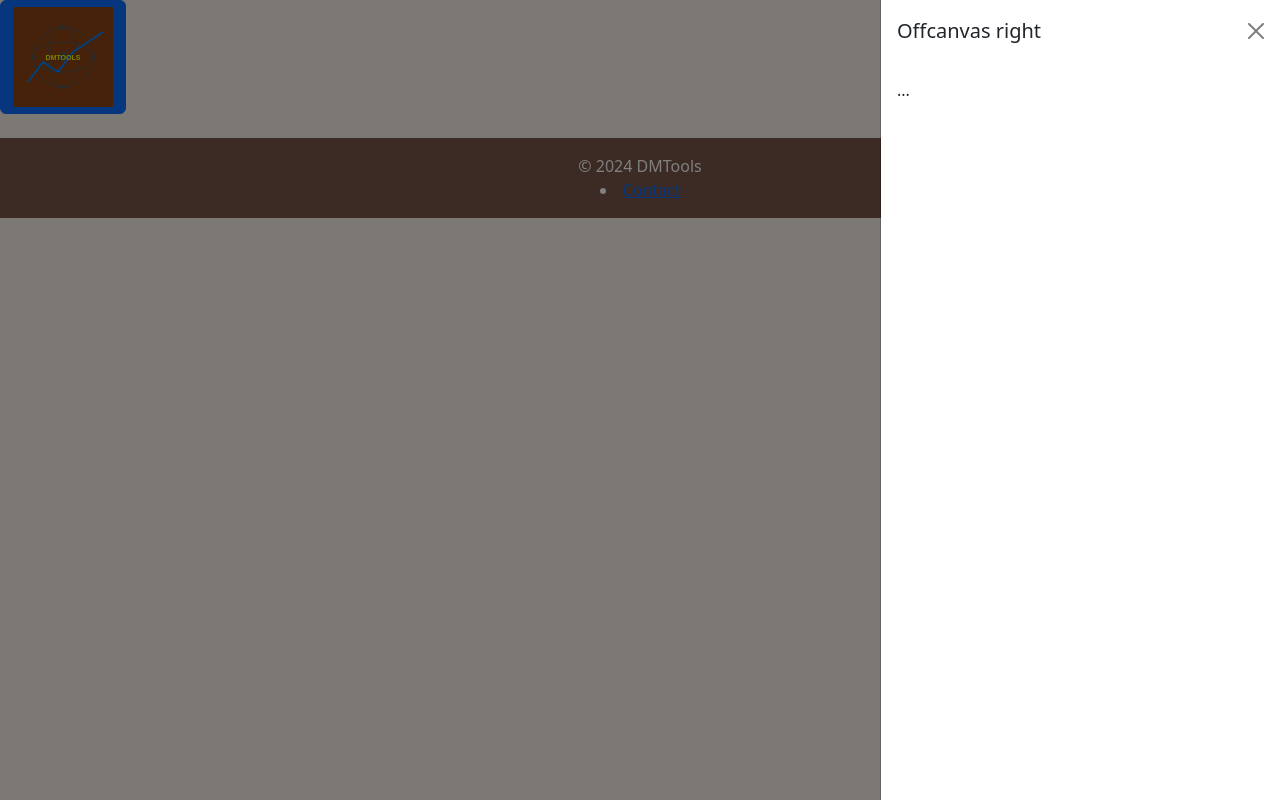
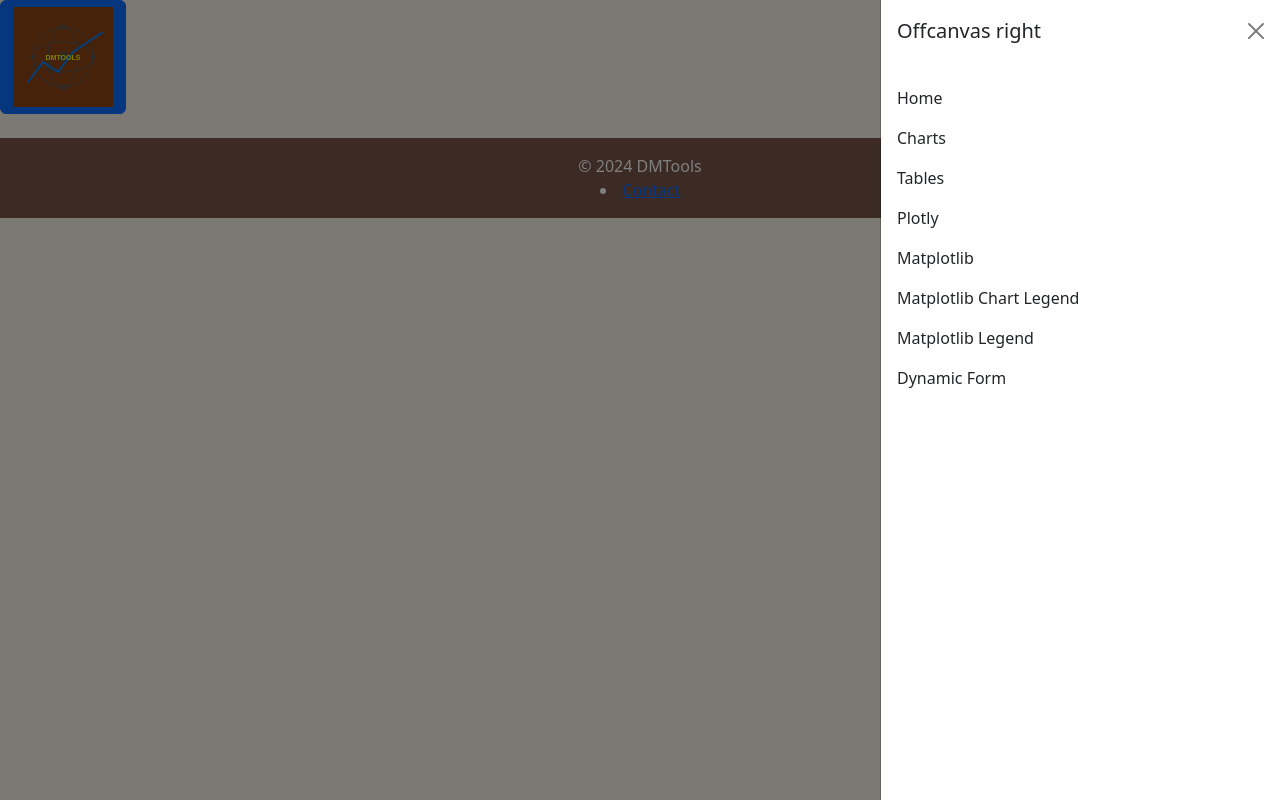
Before and after one commit to andrewcgaitskell/python_flask_charting, a Flask app: page / in a window 1280 px wide, after a click on "DMTOOLS". Run offline with Flask 3, Linux system fonts and the light colour scheme.

Commit message:
Update navigation.html

```diff
--- a/templates/navigation.html
+++ b/templates/navigation.html
@@ -10,6 +10,31 @@
     <button type="button" class="btn-close" data-bs-dismiss="offcanvas" aria-label="Close"></button>
   </div>
   <div class="offcanvas-body">
-    ...
+    <ul class="navbar-nav">
+                <li class="nav-item">
+                    <a class="nav-link" href="/">Home</a>
+                </li>
+                <li class="nav-item">
+                    <a class="nav-link" href="/charts">Charts</a>
+                </li>
+                <li class="nav-item">
+                    <a class="nav-link" href="/tables">Tables</a>
+                </li>
+                <li class="nav-item">
+                    <a class="nav-link" href="/plotly">Plotly</a>
+                </li>
+                <li class="nav-item">
+                    <a class="nav-link" href="/matplotlib">Matplotlib</a>
+                </li>
+                 <li class="nav-item">
+                     <a class="nav-link" href="/matplotlib_chart_legend">Matplotlib Chart Legend</a>
+                </li>
+                <li class="nav-item">
+                     <a class="nav-link" href="/matplotlib_legend">Matplotlib Legend</a>
+                </li>
+                <li class="nav-item">
+                     <a class="nav-link" href="/dynamic_form">Dynamic Form</a>
+                </li>
+            </ul>
   </div>
 </div>
```
